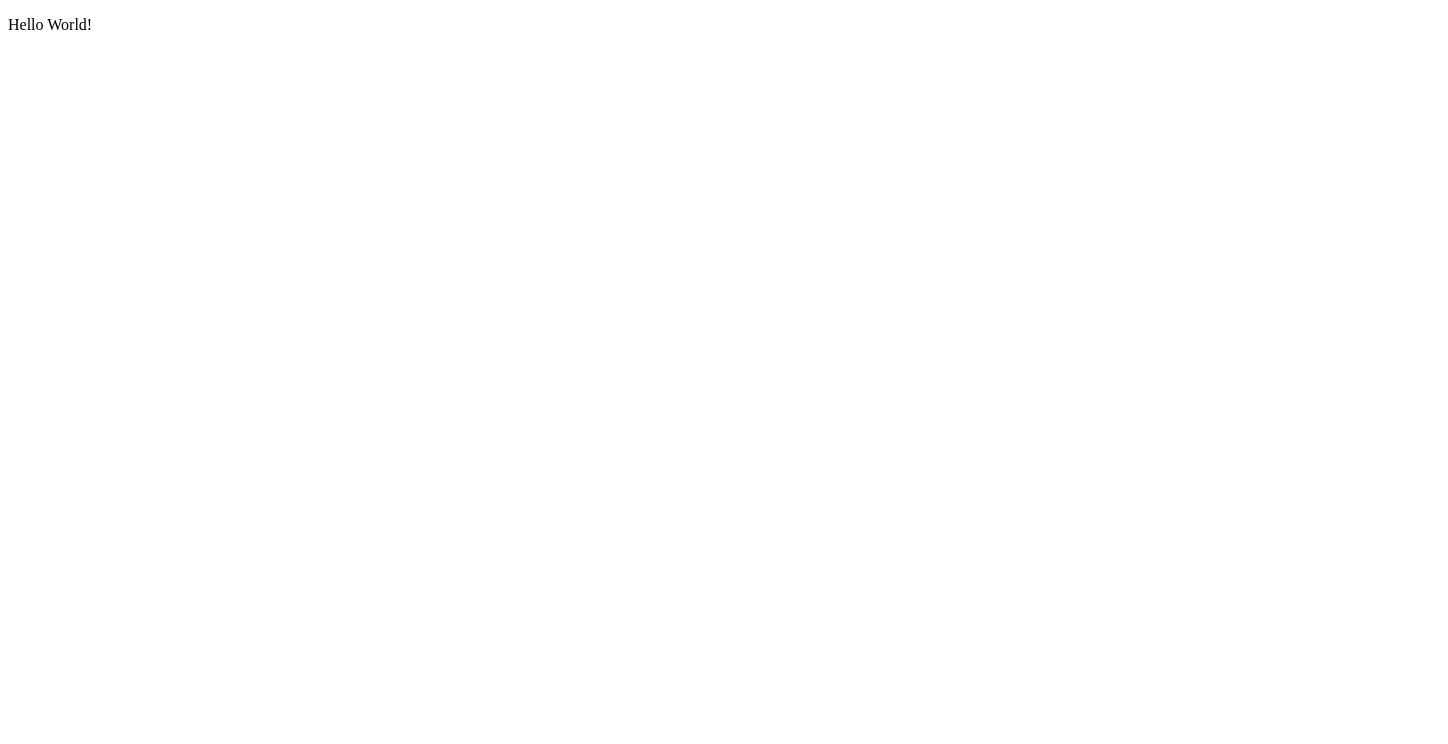
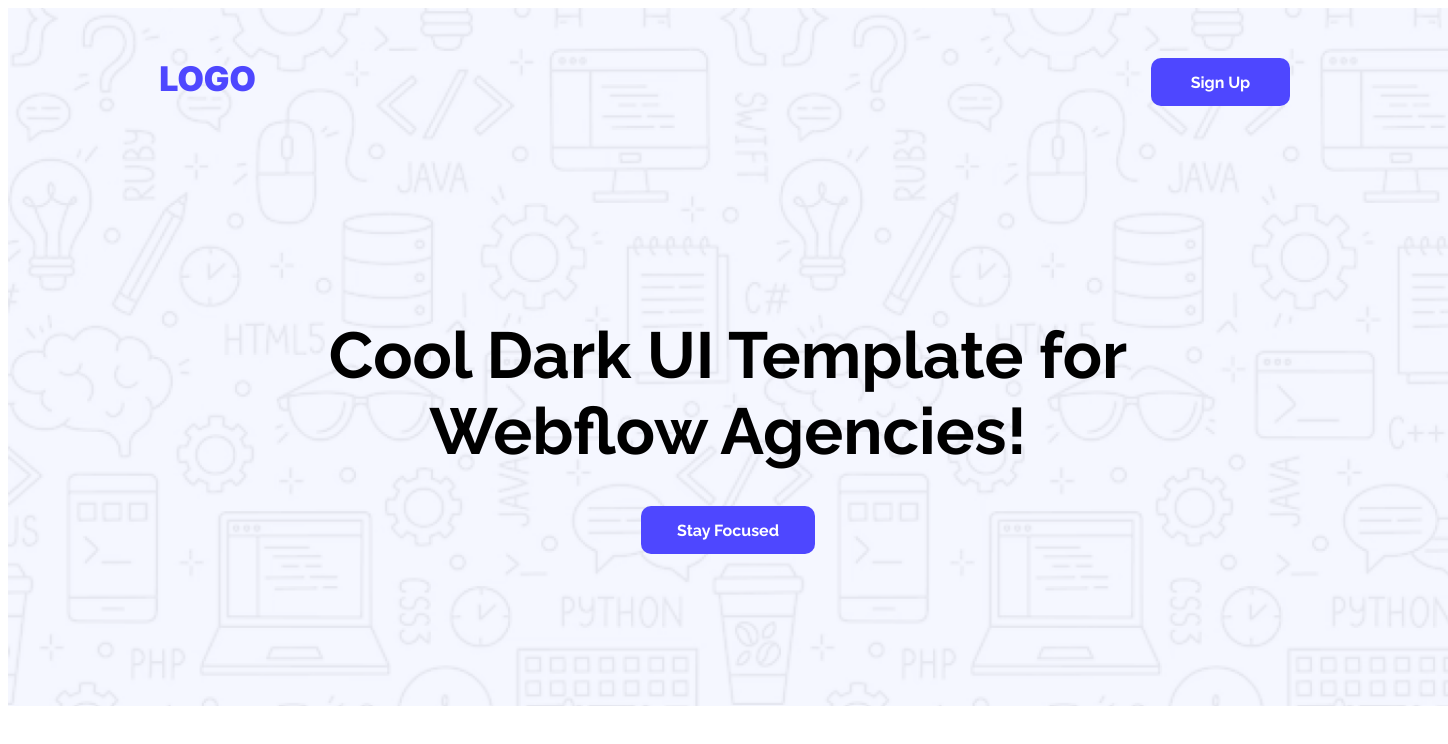
Before and after one commit to aliquderinayeem/assignment_submission, a plain HTML site: page index.html in a window 1280 px wide. Shown: the whole page, 1448 px wide, since content can reach past the window. Drawn offline with Linux system fonts and the light colour scheme.

Commit message:
added the banner

```diff
--- a/index.html
+++ b/index.html
@@ -1,12 +1,29 @@
 <!DOCTYPE html>
 <html lang="en-US">
-    <head>
-       <kink rel="stylesheet" href="styles/style.css"></kink>
-    </head>
-    <body>
-        <p class="testing">
-            Hello World!
-        </p>
+<head>
+<title>First Assignment</title>
+<meta name="viewport" content="width=device-width, initial-scale=1.0">
+<link rel="preconnect" href="https://fonts.googleapis.com">
+<link rel="preconnect" href="https://fonts.gstatic.com" crossorigin>
+<link href="https://fonts.googleapis.com/css2?family=Inter:ital,opsz,wght@0,14..32,100..900;1,14..32,100..900&family=Raleway:ital,wght@0,100..900;1,100..900&display=swap" rel="stylesheet">
+<link rel="stylesheet" href="styles/style.css"></link>
+</head>
+<body>
+    <header class="header-class">
+       <nav class="nav-class">
+        <div class="inter logo">LOGO</div>
+        <div class="shared-button-a"><button class="raleway button-sign-up">Sign Up</button></div>
+       </nav>
+       <div class="div-banner-bottom">
+       <div class="raleway banner">
+        Cool Dark UI Template for Webflow Agencies!
+       </div>
+       <div class="shared-button-b"><button class="raleway button-stay-focused">Stay Focused</button></div>
+       </div>
 
-    </body>
+    </header>
+
+
+
+</body>
 </html>
--- a/styles/style.css
+++ b/styles/style.css
@@ -1,7 +1,87 @@
-/*testing*/
-body{
-    background-color: red;
+/*fonts*/
+.inter {
+  font-family: "Inter", sans-serif;
+  font-optical-sizing: auto;
 }
-.testing{
-    color: red;
+
+.raleway {
+  font-family: "Raleway", sans-serif;
+  font-optical-sizing: auto;
 }
+/*font style end*/
+.header-class{
+    background-image: url('../Assets/Hero-bg.png');
+    background-size: cover;
+    background-repeat: no-repeat;
+    width:1440px;
+    height:698px;
+}
+/*.padding-nav{
+padding: 0 150px 0px 150px;
+padding-top:0;
+padding-left: 150px;
+padding-right:150px;
+width: 1140px;
+height:151px;
+display: flex;
+border:1px solid red;
+}*/
+.nav-class{
+    display:flex;
+    text-align:center;
+    width:1140px;
+    height:151px;
+    margin:0px 150px 158px 150px;
+
+}
+.logo{
+    font-weight: 900 ;
+    font-size: 34px;
+    color: #4E47FF;
+    width:99px;
+    height:53px;
+    margin:50px 894px 50px 0px;
+}
+.button-sign-up{
+    font-weight: bold;
+    text-align:center;
+    font-size: 16px;
+    background-color:#4E47FF;
+    color:white;
+    width: 139px;
+    height:48px;
+    padding:12px 36px;
+    border-radius: 10px;
+    border:none;
+}
+.button-stay-focused{
+    font-weight: bold;
+    text-align:center;
+    font-size: 16px;
+    background-color:#4E47FF;
+    color:white;
+    width: 174px;
+    height:48px;
+    padding:12px 36px;
+    border-radius: 10px;
+    border:none;
+
+}
+.shared-button-a{
+    margin:50px 0px 50px 0px;
+}
+.div-banner-bottom{
+    height:237px;
+    width:905px;
+    margin:0px 267.5px 0px 267.5px;
+    text-align: center;
+}
+.banner{
+    height:152px;
+    font-size: 65px;
+    font-weight: bolder;
+}
+.shared-button-b{
+    margin-top:37px;
+
+}
```
